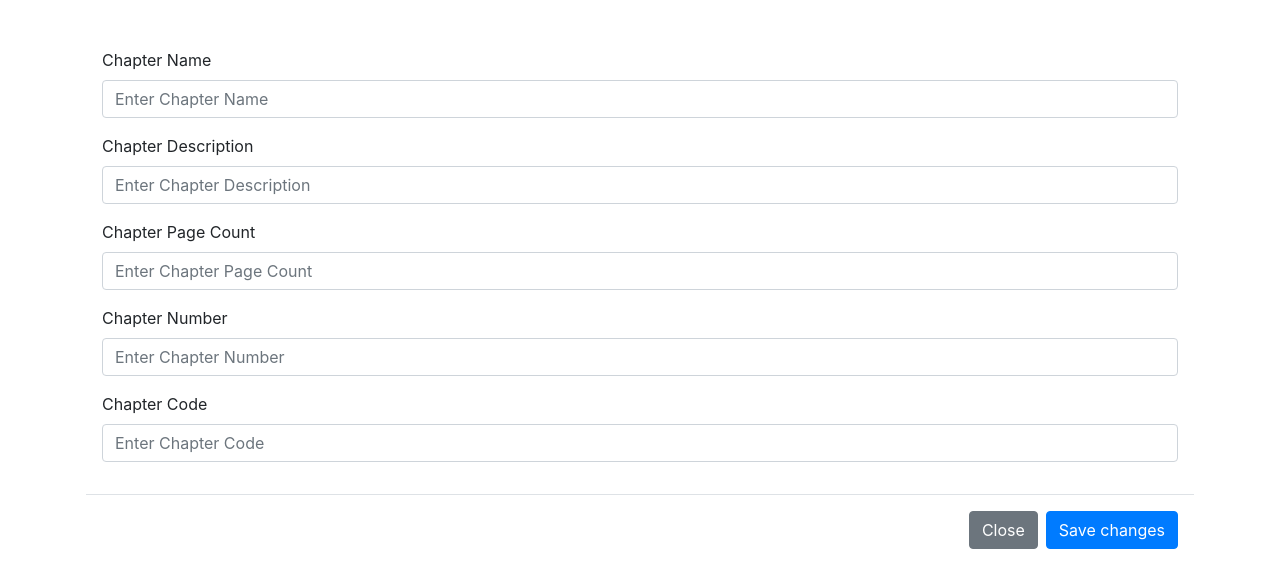
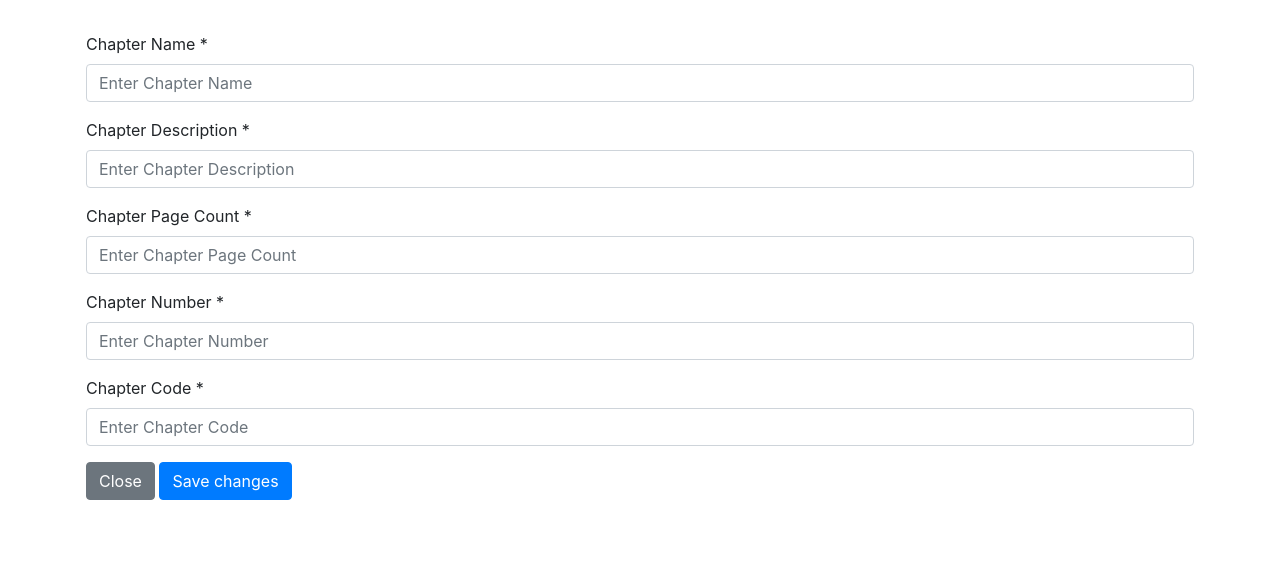
Before and after one commit to abhijain1705/quiz_master_college, a Flask app: page /admin/subject/chapter/new in a window 1280 px wide. Shown: the part 130-718 px from the top of the page. Run offline with Flask 3, Linux system fonts and the light colour scheme; a user stored in the database is signed in.

Commit message:
wip quiz stuffs

```diff
--- a/templates/admin/admin_chapter_manage.html
+++ b/templates/admin/admin_chapter_manage.html
@@ -29,11 +29,13 @@ block content %} {% include "admin/admin_wrapper.html" %}
           >
             {{ message }}
             <button
-              type="button"
-              class="btn-close"
-              data-bs-dismiss="alert"
-              aria-label="Close"
-            ></button>
+            type="button"
+            class="close"
+            data-dismiss="alert"
+            aria-label="Close"
+          >
+            <span aria-hidden="true">&times;</span>
+          </button>
           </div>
           {% endfor %}
         </div>
@@ -43,11 +45,11 @@ block content %} {% include "admin/admin_wrapper.html" %}
     <form
       method="post"
       class="container p-3"
-      action="{% if chap %}/admin/subject/chapter/update?sub_id={{ sub_id }}?chap_id={{ chap.id }}&sub_id={{ sub_id }}{% else %}/admin/subject/chapter/new?sub_id={{ sub_id }}{% endif %}"
+      action="{% if chap %}/admin/subject/chapter/update?sub_id={{ sub_id }}&chap_id={{ chap.id }}{% else %}/admin/subject/chapter/new?sub_id={{ sub_id }}{% endif %}"
     >
-      <div class="modal-body">
+      <div>
         <div class="form-group">
-          <label for="exampleInputName1">Chapter Name</label>
+          <label for="exampleInputName1">Chapter Name <span class="required">*</span></label>
           <input
             type="text"
             class="form-control"
@@ -59,7 +61,7 @@ block content %} {% include "admin/admin_wrapper.html" %}
           />
         </div>
         <div class="form-group">
-          <label for="exampleInputDescription1">Chapter Description</label>
+          <label for="exampleInputDescription1">Chapter Description <span class="required">*</span></label>
           <input
             type="text"
             class="form-control"
@@ -72,7 +74,7 @@ block content %} {% include "admin/admin_wrapper.html" %}
           />
         </div>
         <div class="form-group">
-          <label for="exampleInputPages1">Chapter Page Count</label>
+          <label for="exampleInputPages1">Chapter Page Count <span class="required">*</span></label>
           <input
             type="number"
             class="form-control"
@@ -83,7 +85,7 @@ block content %} {% include "admin/admin_wrapper.html" %}
           />
         </div>
         <div class="form-group">
-          <label for="exampleInputChapterNo1">Chapter Number</label>
+          <label for="exampleInputChapterNo1">Chapter Number <span class="required">*</span></label>
           <input
             type="number"
             class="form-control"
@@ -94,7 +96,7 @@ block content %} {% include "admin/admin_wrapper.html" %}
           />
         </div>
         <div class="form-group">
-          <label for="exampleInputCode1">Chapter Code</label>
+          <label for="exampleInputCode1">Chapter Code <span class="required">*</span></label>
           <input
             type="text"
             class="form-control"
@@ -105,7 +107,7 @@ block content %} {% include "admin/admin_wrapper.html" %}
           />
         </div>
       </div>
-      <div class="modal-footer">
+      <div>
         <button type="button" class="btn btn-secondary" data-dismiss="modal">
           <a
             href="/admin/subject/view?sub_id={{ sub_id }}&skip=0&take=25"
```
